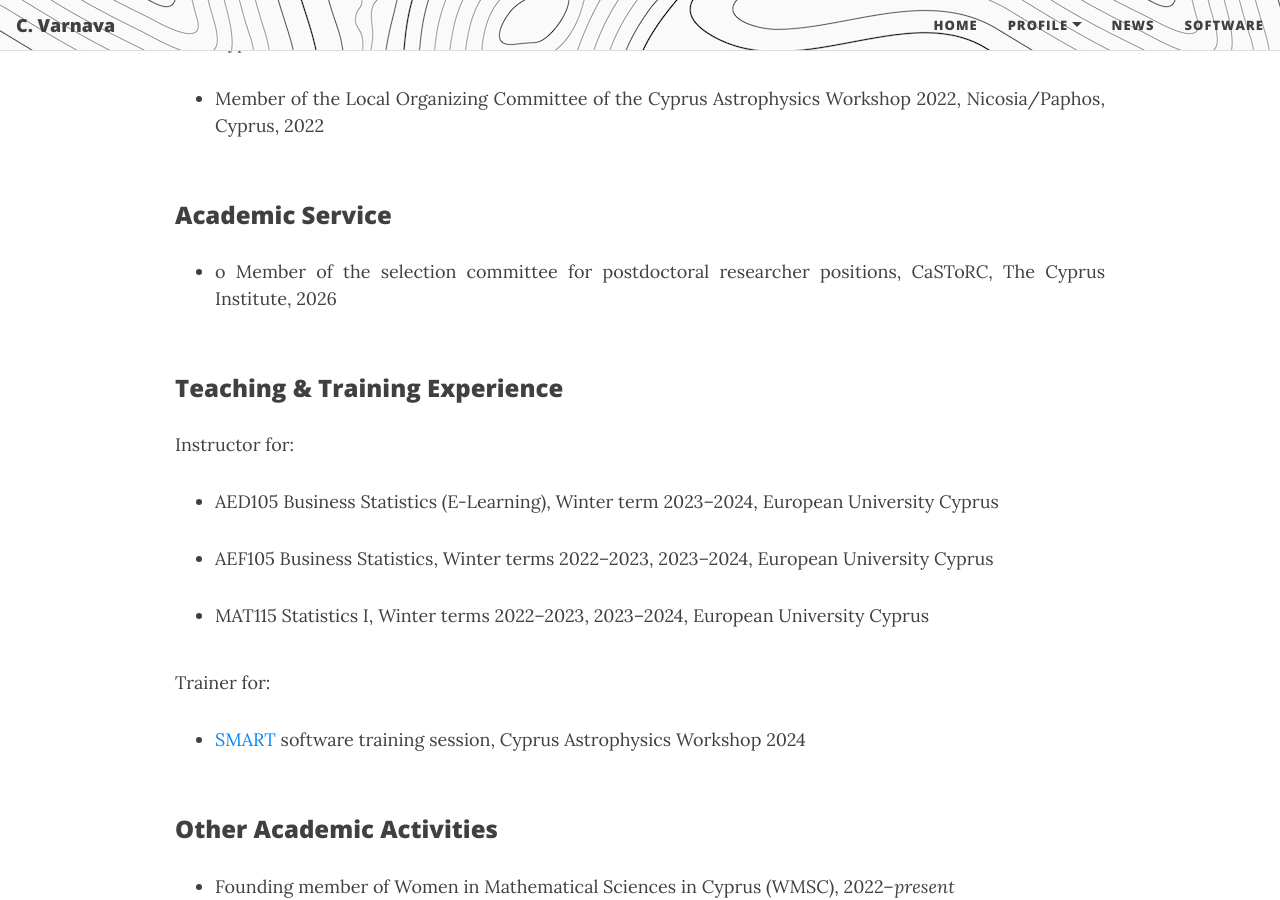
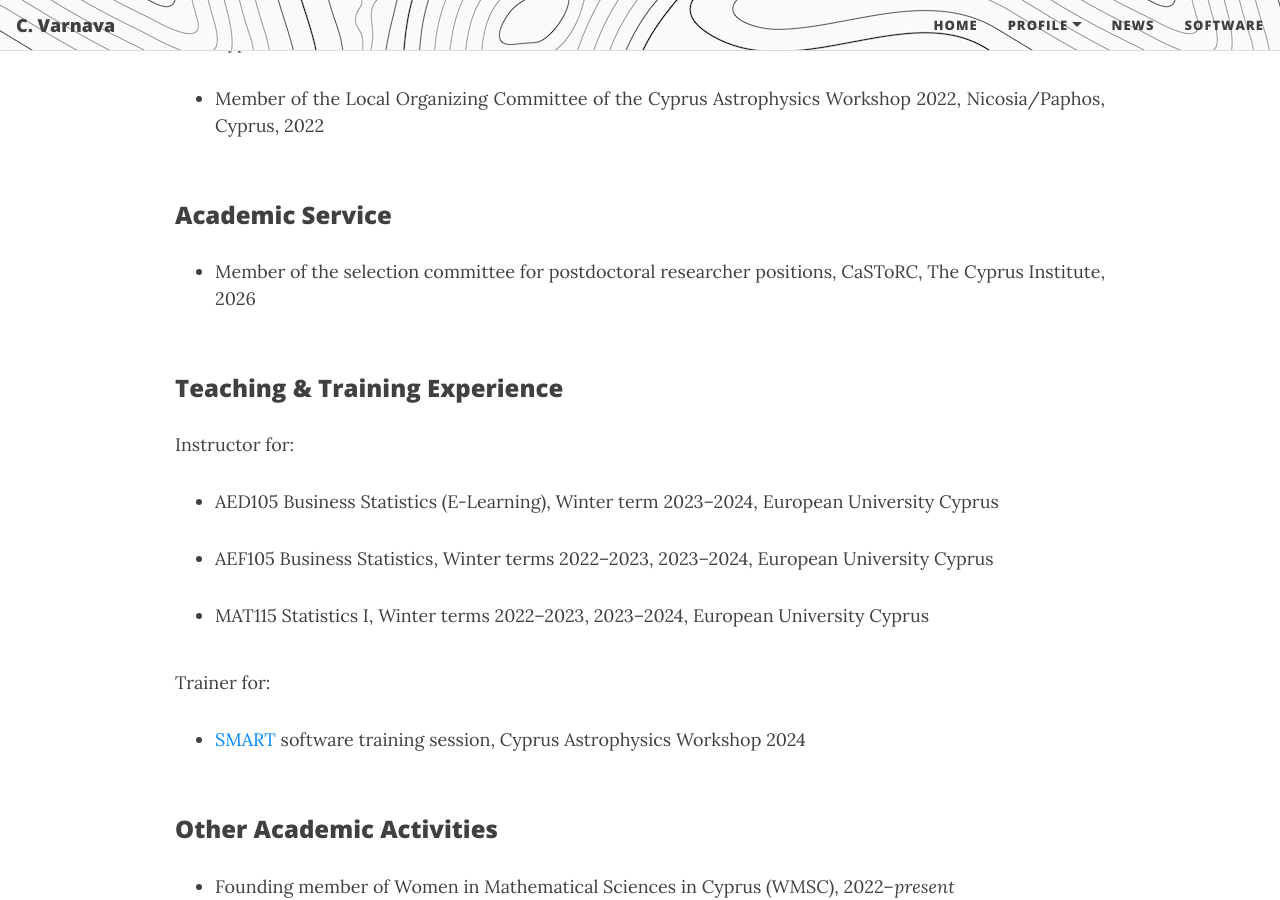
Before and after one commit to ch-var/ch-var.github.io, a Jekyll site: the page built from CV.html, in a window 1280 px wide and 900 px high, scrolled down 7873 px. Built offline with Jekyll 4.4.1, drawn with Linux system fonts in a browser that asks for light colours; formulas are drawn with MathJax 3.

Commit message:
Update CV.html

```diff
--- a/CV.html
+++ b/CV.html
@@ -207,7 +207,7 @@ mathjax: true
 <br>
 <p style="font-family: var(--header-font); font-weight: 800; line-height: 1.1; font-size: 1.5rem; margin-top: 1.25rem;">Academic Service</p>
 <ul>
-<li class="responsive-margin">o	Member of the selection committee for postdoctoral researcher positions, CaSToRC, The Cyprus Institute, 2026</li>
+<li class="responsive-margin">Member of the selection committee for postdoctoral researcher positions, CaSToRC, The Cyprus Institute, 2026</li>
 </ul>
 <br>
 <p style="font-family: var(--header-font); font-weight: 800; line-height: 1.1; font-size: 1.5rem; margin-top: 1.25rem;">Teaching & Training Experience</p>
```
